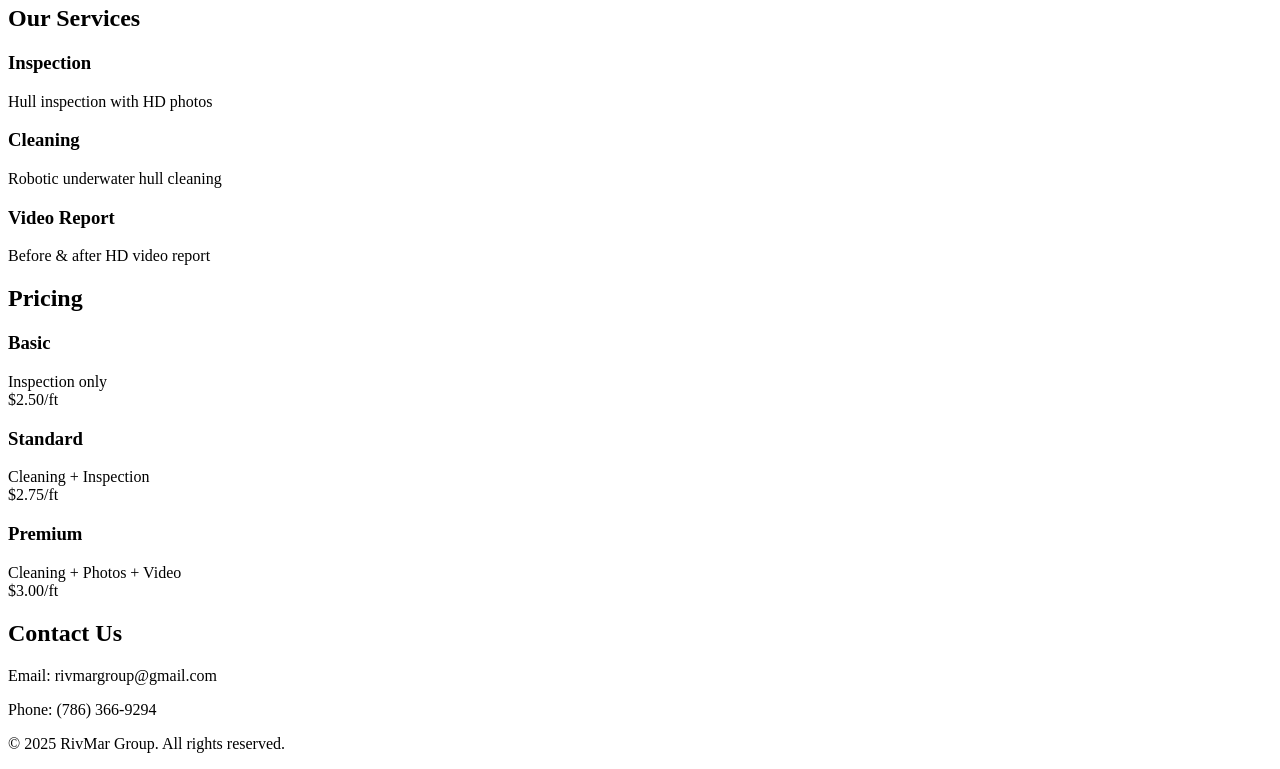
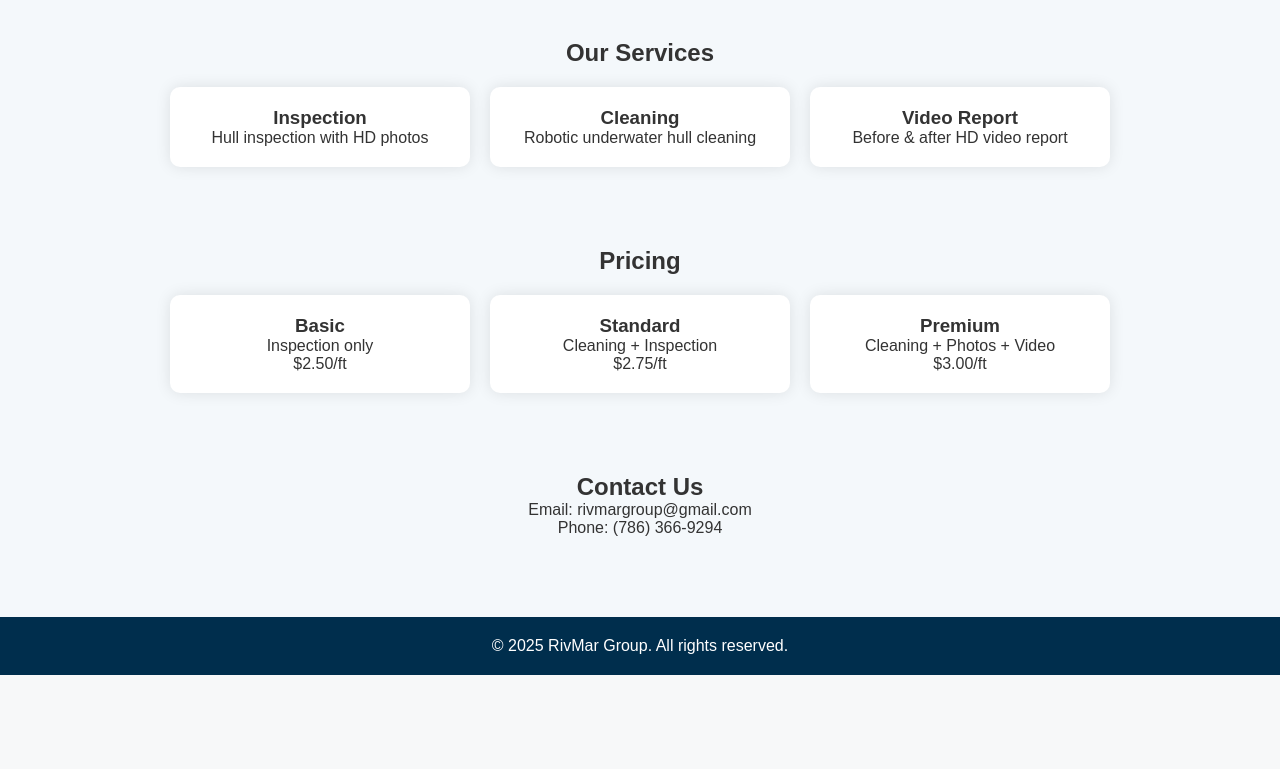
Before and after one commit to rivmargroup/RivMar, a PHP site: page / in a window 1280 px wide. Shown: the part 539-1308 px from the top of the page. After the commit the page ends 1214 px from the top, so only its background shows below. Run offline with PHP 8.4, Linux system fonts and the light colour scheme.

Commit message:
Update styles.css

```diff
--- a/styles.css
+++ b/styles.css
@@ -1,37 +1,83 @@
+* {
+    margin: 0;
+    padding: 0;
+    box-sizing: border-box;
+}
+
+body, html {
+    font-family: 'Arial', sans-serif;
+    background: #f4f8fb;
+    color: #333;
+}
+
+header {
+    background-color: #002e4d;
+    padding: 15px 20px;
+    color: white;
+}
+
+.container {
+    display: flex;
+    justify-content: space-between;
+    align-items: center;
+    flex-wrap: wrap;
+}
+
+.logo {
+    font-size: 24px;
+    font-weight: bold;
+}
+
+nav a {
+    color: white;
+    margin-left: 20px;
+    text-decoration: none;
+    font-weight: 500;
+}
+
 .hero {
-  background-image: url('assets/banner.png');
-  background-size: cover;
-  background-position: center;
-  height: 60vh; /* antes 100vh */
+    background: url('https://cdn.pixabay.com/photo/2022/03/01/14/21/underwater-7041374_1280.jpg') no-repeat center center/cover;
+    height: 60vh;
     display: flex;
     align-items: center;
     justify-content: center;
+    color: white;
     text-align: center;
-  color: white;
     position: relative;
 }
 
-.hero::after {
-  content: "";
-  position: absolute;
-  top: 0;
-  left: 0;
-  height: 100%;
-  width: 100%;
-  background-color: rgba(0, 0, 0, 0.4); /* oscurece la imagen */
+.overlay {
+    background-color: rgba(0,0,0,0.5);
+    padding: 40px;
+    border-radius: 10px;
 }
 
-.hero-content {
-  position: relative;
-  z-index: 1;
-  padding: 0 1rem;
+.section {
+    padding: 40px 20px;
+    text-align: center;
 }
 
-.hero h1 {
-  font-size: 2.5rem;
-  margin-bottom: 1rem;
+.cards {
+    display: flex;
+    justify-content: center;
+    flex-wrap: wrap;
+    gap: 20px;
+    margin-top: 20px;
 }
 
-.hero p {
-  font-size: 1.2rem;
+.card {
+    background: white;
+    padding: 20px;
+    border-radius: 10px;
+    box-shadow: 0 0 15px rgba(0,0,0,0.1);
+    flex: 1 1 250px;
+    max-width: 300px;
 }
+
+footer {
+    background-color: #002e4d;
+    color: white;
+    text-align: center;
+    padding: 20px;
+    margin-top: 40px;
+}
```
Lines whose indentation alone changed are shown as unchanged.
